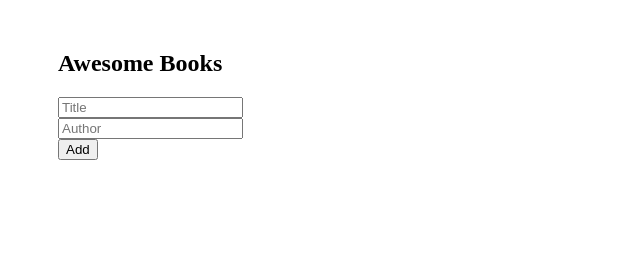
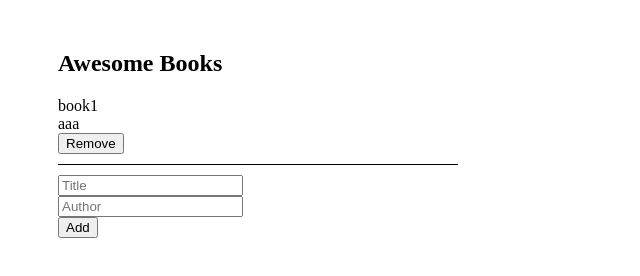
Before and after one commit to tta2yta/Awesome_Books, a website: page index.html in a window 1280 px wide. Shown: the whole page, without its empty margins (0-640 px from the left). Drawn offline with Linux system fonts and the light colour scheme.

Commit message:
Modify method create element and access method lis

```diff
--- a/index.html
+++ b/index.html
@@ -18,6 +18,6 @@
       </form>
     </div>
 
-    <script src="js/script-classes.js"></script>
+    <script src="js/script_classes.js"></script>
   </body>
 </html>
--- a/js/script_classes.js
+++ b/js/script_classes.js
@@ -1,11 +1,11 @@
 class Book{
     constructor(){
-        this.arrBook=[]
+        this.arrBook=[{author:'aaa', title:'book1'}]
     }
 
-      list(){
-        arrBook.forEach((element, index) => {
-            createElement(element.title, element.author, index);
+      list(container){
+        this.arrBook.forEach((element, index) => {
+            this.createElement(element.title, element.author, index);
           });
           container.appendChild(bookListMain);
     }
@@ -30,3 +30,14 @@ class Book{
         bookListMain.appendChild(bookListSub);
     }
 }
+
+let myBook=new Book()
+
+const bookListMain = document.createElement('div');
+bookListMain.className = 'book_list_main';
+bookListMain.className = 'book_list_main';
+
+const btn = document.getElementById('save');
+const container = document.getElementById('container');
+
+myBook.list(container)
```
